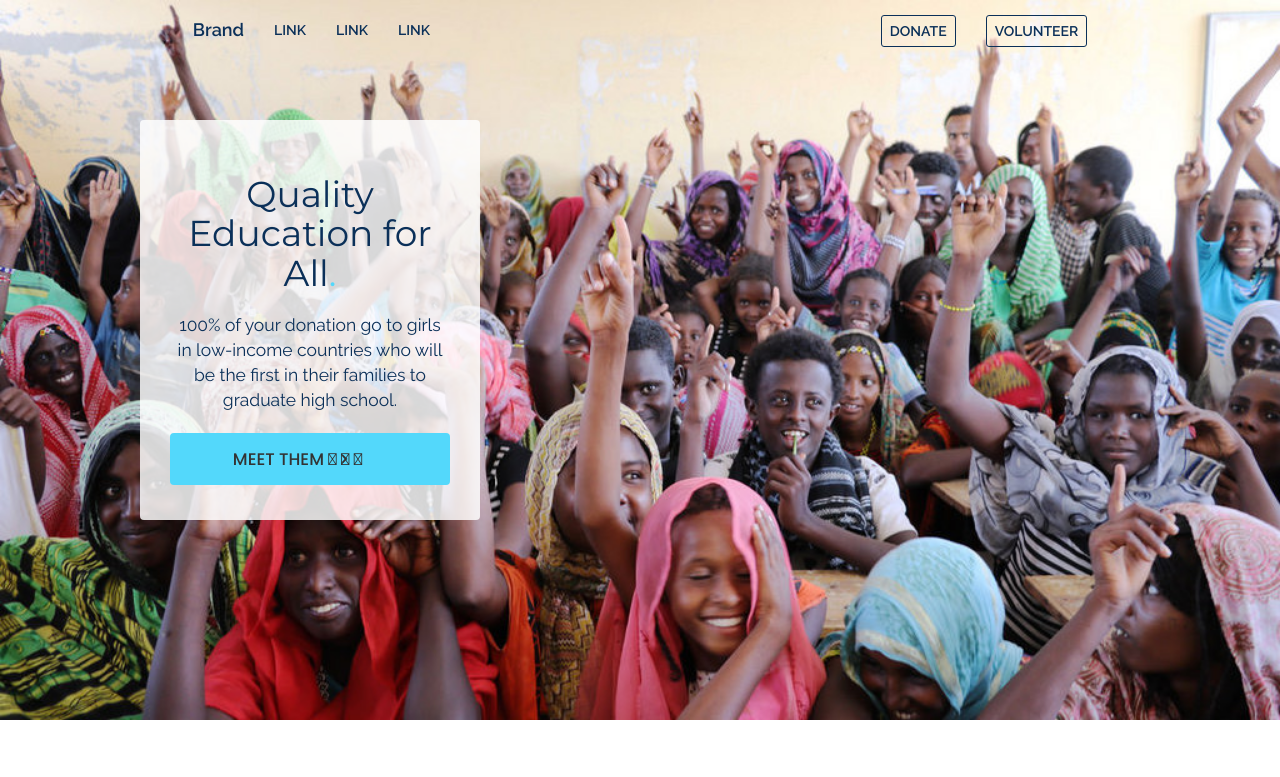
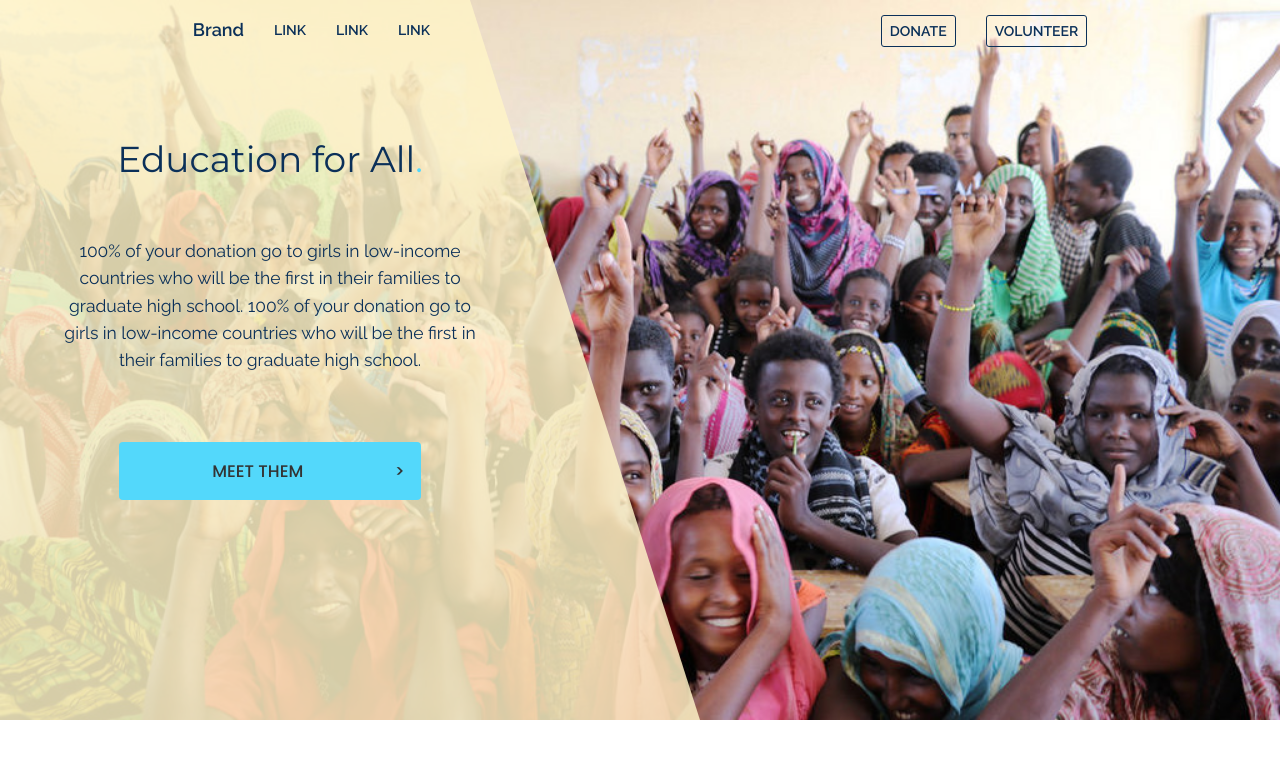
Before and after one commit to ccchwang/medicine-viget, a website: page views/index.html in a window 1280 px wide. Shown: the top 777 px of the page. Drawn offline with Linux system fonts and the light colour scheme.

Commit message:
created diagonal transparent header

```diff
--- a/assets/stylesheets/style.scss
+++ b/assets/stylesheets/style.scss
@@ -13,7 +13,7 @@
 .hvr-icon-forward:before {
   content: ">";
   position: absolute;
-  padding: 0 84px;
+  padding: 0;
   font-family: 'Poppins', sans-serif;
   -webkit-transform: translateZ(0);
   transform: translateZ(0);
@@ -66,7 +66,7 @@ p {
   font-family: 'Montserrat', sans-serif;
 }
 .emphasis-button {
-  height: 52px;
+  height: 58px;
   width: 170px;
   border: none;
 }
@@ -121,39 +121,68 @@ p {
   height: 650px;
   background-image: url("../img/header.jpg");
   background-size: cover;
+
+  .col-sm-12 {
+      padding: 0;
+  }
+
 }
 
 .form-wrapper {
   width: 100%;
   height: 400px;
-  margin: 60px auto;
+  margin: 0;
 }
 
+.shape {
+    width:100%;
+    height: 100%;
+    margin:0;
+
+}
+.top {
+  height: 0;
+    border-width: 0 190px 650px 0;
+    border-style:solid;
+    border-color:transparent transparent rgba(255,245,200, 0.83);
+}
+/* Support transparent border colors in IE6. */
+// * html .top {
+//     filter:chroma(color=#123456);
+//     border-top-color:#123456;
+//     border-left-color:#123456;
+// }
+
 .header-form{
-  width: 340px;
-  height: 100%;
-  padding: 30px;
-  margin: 120px auto 0;
-  border-radius: 4px;
-  background-color: rgba(255, 255, 255, 0.83);
+  position: absolute;
+  top: 100px;
+  left: 20px;
+  z-index: 2;
+  margin: 0;
+  padding: 20px 0 0px 30px;
   display: flex;
   flex-direction: column;
-  justify-content: space-around;
-
+  justify-content: space-between;
+    border-width: 0 175px 0 0;
+    border-style:solid;
+    border-color:transparent transparent transparent;
   p {
     font-size: 1.25em;
   }
-  .no-transparent {
-    opacity: 1;
+  button {
+    margin-top: 7%
   }
 }
 
+
+
 .header-button{
-  width: 100%;
+  width: 72%;
+  margin: 0 auto;
   background-color: #53D8FB;
 }
 .header-button:hover{
-  background-color: darken(#53D8FB, 10);
+  background-color: darken(#53D8FB, 15);
 }
 
 
@@ -192,7 +221,7 @@ p {
 //DONATE
 .donate {
   height: 100%;
-  background-color: #183059;
+  background: linear-gradient( 120deg, #183059, #114B5F);
   display: flex;
   flex-direction: column;
   text-align: center;
@@ -213,7 +242,7 @@ p {
 
 
 .donate-button:hover{
-  background-color: #53D8FB;
+  background-color: darken(#53D8FB, 15);
 }
 
 .donate-button {
@@ -319,17 +348,56 @@ footer {
     font-weight: 600;
   }
 
-  .form-wrapper {
-    width: 80%;
-  }
-  .header-form {
-    margin-left: 0;
-  }
+
 
   //HEADER
+
+.form-wrapper {
+  width: 100%;
+  height: 720px;
+  margin: 0 auto;
+}
+
+.shape {
+    width:700px;
+    height: 720px;
+    margin:0;
+
+}
+.top {
+    position: relative;
+    border-width: 0 230px 720px 0;
+}
+
+
+
   .header {
     height: 720px;
   }
+  .header-form {
+    border: none;
+    width: 450px;
+    height: 400px;
+    left: 30px
+  }
+
+
+
+// .header-form{
+//   width: 340px;
+//   height: 100%;
+//   padding: 30px;
+//   margin: 120px auto 0;
+//   border-radius: 4px;
+//   background-color: rgba(255, 255, 255, 0.83);
+//   display: flex;
+//   flex-direction: column;
+//   justify-content: space-around;
+// }
+
+
+
+
 
   //MISSION
    .cause-info {
--- a/views/index.html
+++ b/views/index.html
@@ -53,16 +53,35 @@
 
 <!--HEADER SECTION-->
 <div class="container-fluid header center">
+
   <div class="row">
     <div class="col-sm-12">
       <div class="form-wrapper">
+        <div class="shape">
+
+        <div class="top">
+
 
         <form class="header-form">
+          <h1 class="emphasis-font">Education for All<span style="color: #53D8FB">.</span></h1>
+          <p class="spaced">100% of your donation go to girls in low-income countries who will be the first in their families to graduate high school.
+            100% of your donation go to girls in low-income countries who will be the first in their families to graduate high school.
+         </p>
+          <button type="submit" class="header-button emphasis-button button-font hvr-icon-forward btn btn-default">MEET THEM</button>
+        </form>
+
+
+
+        </div>
+            <!--<div class="bottom"></div>-->
+      </div>
+      </div>
+        <!--<form class="header-form">
           <h1 class="emphasis-font">Quality Education for All<span style="color: #53D8FB">.</span></h1>
           <p>100% of your donation go to girls in low-income countries who will be the first in their families to graduate high school.
          </p>
           <button type="submit" class="header-button emphasis-button button-font hvr-icon-forward btn btn-default">MEET THEM &#0020 &#0020 &#0020</button>
-        </form>
+        </form>-->
 
       </div>
     </div>
```
Also changed, not shown: public/stylesheets/style.css.
